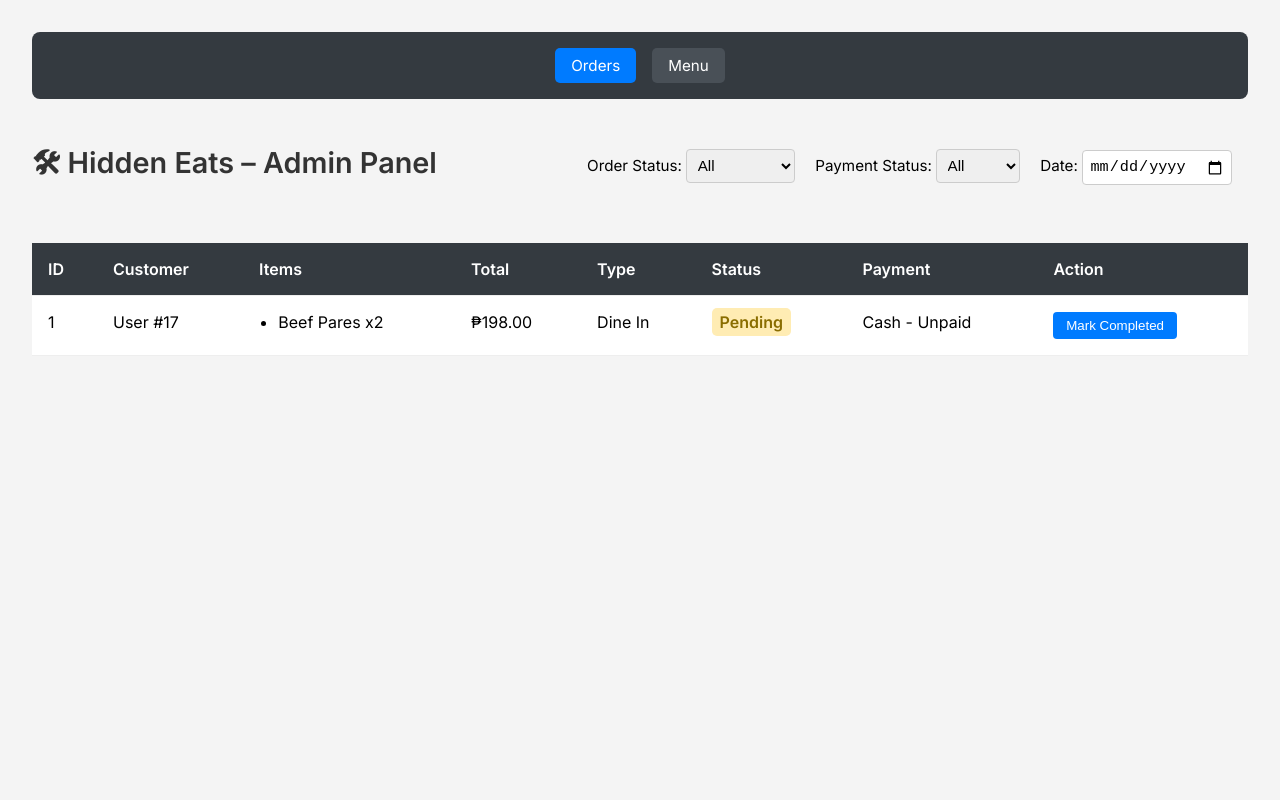
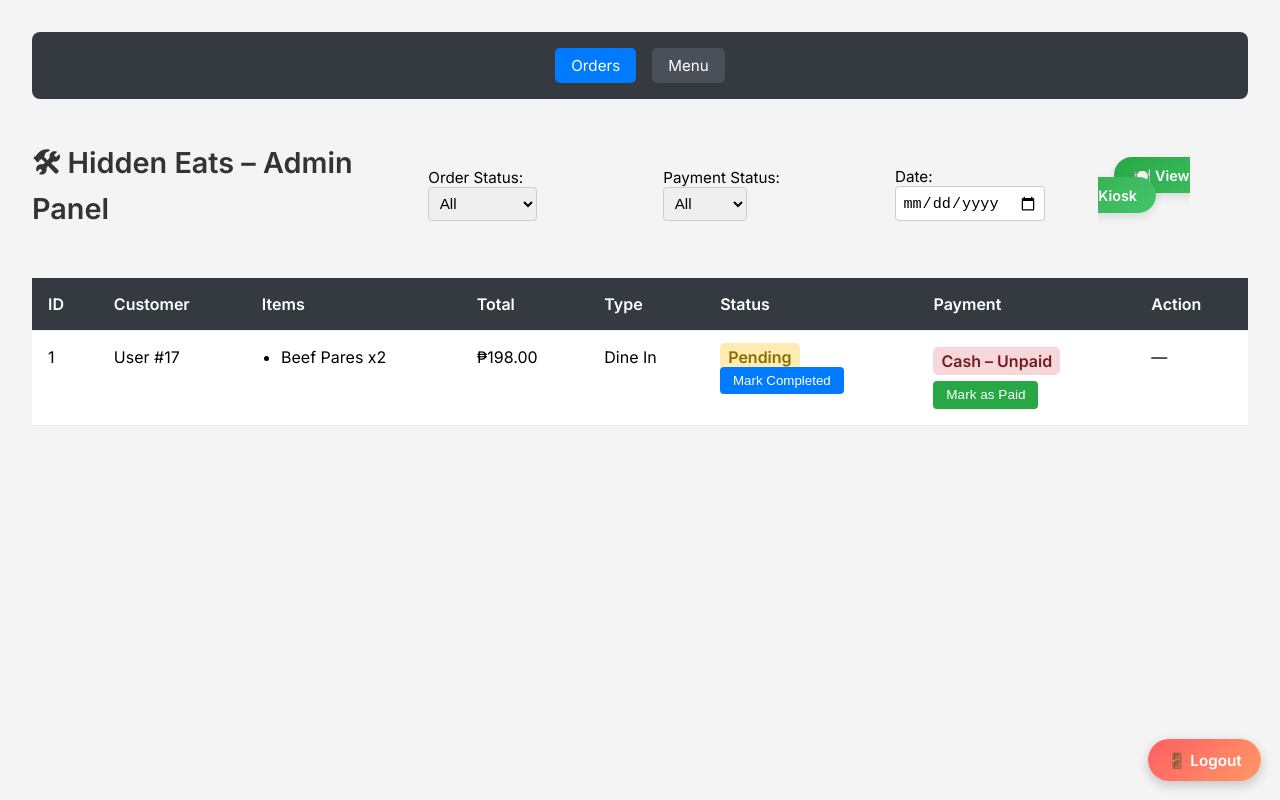
Before and after one commit to PiQiK/IM2, a PHP site: page /admin.php in a window 1280 px wide. Run offline with PHP 8.4, Linux system fonts and the light colour scheme; the visitor is signed in with stand-in values (Sample User, id 1); data comes from the database, SQL or seed files in the repository.

Commit message:
final update

```diff
--- a/CSS/admin.css
+++ b/CSS/admin.css
@@ -156,3 +156,99 @@
   border: 1px solid #ccc;
   font-size: 0.95rem;
 }
+
+.logout-btn {
+  position: fixed;
+  bottom: 1rem;
+  right: 1rem;
+  background-color: #dc3545;
+  color: white;
+  padding: 0.6rem 1rem;
+  border-radius: 30px;
+  font-size: 0.95rem;
+  text-decoration: none;
+  transition: all 0.3s ease;
+  z-index: 2000;
+  box-shadow: 0 2px 8px rgba(0,0,0,0.15);
+  display: flex;
+  align-items: center;
+  gap: 0.4rem;
+}
+
+.logout-btn:hover {
+  background-color: #c82333;
+}
+
+/* Smaller screens: reduce size and show icon only */
+@media (max-width: 768px) {
+  .logout-btn {
+    padding: 0.5rem 0.7rem;
+    font-size: 0.9rem;
+  }
+
+  .logout-btn span {
+    display: none;
+  }
+}
+
+.logout-btn {
+  position: fixed;
+  bottom: 1.2rem;
+  right: 1.2rem;
+  background: linear-gradient(135deg, #ff5e62, #ff9966);
+  color: white;
+  border: none;
+  padding: 0.7rem 1.2rem;
+  border-radius: 50px;
+  font-size: 0.95rem;
+  font-weight: 600;
+  text-decoration: none;
+  display: flex;
+  align-items: center;
+  gap: 0.5rem;
+  box-shadow: 0 4px 12px rgba(0, 0, 0, 0.2);
+  transition: all 0.3s ease;
+  z-index: 1000;
+}
+
+.logout-btn:hover {
+  transform: translateY(-2px);
+  box-shadow: 0 6px 18px rgba(0, 0, 0, 0.25);
+  background: linear-gradient(135deg, #ff3e46, #ff774a);
+}
+
+@media (max-width: 768px) {
+  .logout-btn {
+    padding: 0.6rem 0.8rem;
+    font-size: 0.85rem;
+    border-radius: 40px;
+  }
+
+  .logout-btn span {
+    display: none; /* Icon-only on mobile */
+  }
+}
+
+.kiosk-btn {
+  background: linear-gradient(135deg, #28a745, #45c46b);
+  color: #fff;
+  padding: 0.6rem 1.2rem;
+  border: none;
+  border-radius: 30px;
+  font-size: 0.9rem;
+  font-weight: 600;
+  text-decoration: none;
+  margin-left: 1rem;
+  transition: all 0.3s ease;
+  box-shadow: 0 4px 10px rgba(0,0,0,0.1);
+}
+
+.kiosk-btn:hover {
+  background: linear-gradient(135deg, #218838, #3bb25e);
+  transform: translateY(-2px);
+}
+.refresh-status {
+  display: inline-block;
+  margin-left: 10px;
+  vertical-align: middle;
+}
--- a/LoggedIn.php
+++ b/LoggedIn.php
@@ -99,6 +99,9 @@
         </div>
 
 
+        <a href="logout.php" class="logout-btn" title="Logout">
+         🚪 <span>Logout</span>
+        </a>
         <script src="loggedIn.js"></script>
       </body>
       </html>
--- a/admin.php
+++ b/admin.php
@@ -1,6 +1,13 @@
 <?php
 session_start();
 include 'connect.php';
+
+if (empty($_SESSION['user_id']) || empty($_SESSION['is_admin'])) {
+    header("Location: index.php");
+    exit();
+}
+
+// Prepare filters
 $where = [];
 $params = [];
 $types = '';
@@ -33,22 +40,14 @@
 }
 $stmt->execute();
 $result = $stmt->get_result();
-
-
-if (empty($_SESSION['user_id']) || empty($_SESSION['is_admin'])) {
-    header("Location: index.php");
-    exit();
-}
-
-$result = $conn->query("SELECT * FROM orders ORDER BY created_at DESC");
 ?>
 <!DOCTYPE html>
 <html lang="en">
 <head>
-  <meta charset="UTF-8">
+  <meta charset="UTF-8" />
   <title>Admin Dashboard</title>
-  <link rel="stylesheet" href="CSS/admin.css">
-  <link href="https://fonts.googleapis.com/css2?family=Inter:wght@400;600&display=swap" rel="stylesheet">
+  <link rel="stylesheet" href="CSS/admin.css" />
+  <link href="https://fonts.googleapis.com/css2?family=Inter:wght@400;600&display=swap" rel="stylesheet" />
 </head>
 <body>
 <nav class="admin-nav">
@@ -59,23 +58,33 @@
 <header class="admin-header">
   <h1>🛠 Hidden Eats – Admin Panel</h1>
   <div class="filters">
+    <div class="refresh-status">
+  <img src="IMGS/refresh_spinner.png" alt="Loading..." id="refreshSpinner" style="display: none; width: 24px; vertical-align: middle;" />
+</div>
+
+    <form method="GET" style="display: flex; gap: 1rem; align-items: center;">
       <label>Order Status:
-        <select id="statusFilter">
+        <select name="status" onchange="this.form.submit()">
           <option value="all">All</option>
-          <option value="Pending">Pending</option>
-          <option value="Completed">Completed</option>
+          <option value="Pending" <?= ($_GET['status'] ?? '') === 'Pending' ? 'selected' : '' ?>>Pending</option>
+          <option value="Completed" <?= ($_GET['status'] ?? '') === 'Completed' ? 'selected' : '' ?>>Completed</option>
         </select>
       </label>
       <label>Payment Status:
-        <select id="paymentFilter">
+        <select name="payment" onchange="this.form.submit()">
           <option value="all">All</option>
-          <option value="Unpaid">Unpaid</option>
-          <option value="Paid">Paid</option>
+          <option value="Unpaid" <?= ($_GET['payment'] ?? '') === 'Unpaid' ? 'selected' : '' ?>>Unpaid</option>
+          <option value="Paid" <?= ($_GET['payment'] ?? '') === 'Paid' ? 'selected' : '' ?>>Paid</option>
         </select>
       </label>
       <label>Date:
         <input type="date" name="date" value="<?= htmlspecialchars($_GET['date'] ?? '') ?>" onchange="this.form.submit()" />
       </label>
+    </form>
+  </div>
+  <div class="admin-controls">
+    <a href="LoggedIn.php" class="kiosk-btn" title="Go to Kiosk View">🍽️ View Kiosk</a>
+    <a href="logout.php" class="logout-btn" title="Logout">🚪 Logout</a>
   </div>
 </header>
 
@@ -109,78 +118,30 @@
           <td><?= $row['order_type'] ?></td>
           <td>
             <span class="status <?= strtolower($row['order_status']) ?>"><?= $row['order_status'] ?></span>
+            <?php if ($row['order_status'] !== 'Completed'): ?>
+              <form method="POST" action="status_update.php">
+                <input type="hidden" name="order_id" value="<?= $row['order_id'] ?>" />
+                <button class="complete-btn" type="submit">Mark Completed</button>
+              </form>
+            <?php endif; ?>
           </td>
           <td>
             <span class="payment <?= strtolower($row['payment_status']) ?>">
               <?= $row['payment_method'] ?> – <?= $row['payment_status'] ?>
             </span>
             <?php if ($row['payment_status'] !== 'Paid'): ?>
-    <form method="POST" action="status_update.php" style="margin-top: 6px;">
-      <input type="hidden" name="payment_id" value="<?= $row['order_id'] ?>">
-      <button class="mark-paid-btn">Mark as Paid</button>
+              <form method="POST" action="status_update.php">
+                <input type="hidden" name="payment_id" value="<?= $row['order_id'] ?>" />
+                <button class="mark-paid-btn" type="submit">Mark as Paid</button>
               </form>
             <?php endif; ?>
           </td>
-
-            <td>
-              <?php if ($row['order_status'] !== 'Completed'): ?>
-                <form method="POST" action="status_update.php">
-                  <input type="hidden" name="order_id" value="<?= $row['order_id'] ?>">
-                  <button class="complete-btn">Mark Completed</button>
-                </form>
-              <?php else: ?>
-                —
-              <?php endif; ?>
-            </td>
+          <td>—</td>
         </tr>
       <?php endwhile; ?>
     </tbody>
   </table>
 </section>
 
-  <script>
-    const statusFilter = document.getElementById('statusFilter');
-    const paymentFilter = document.getElementById('paymentFilter');
-    const rows = document.querySelectorAll('#orderTable tbody tr');
-
-    function filterOrders() {
-      const status = statusFilter.value.toLowerCase();
-      const payment = paymentFilter.value.toLowerCase();
-
-      rows.forEach(row => {
-        const rowStatus = row.dataset.status.toLowerCase();
-        const rowPayment = row.dataset.payment.toLowerCase();
-        const statusMatch = (status === 'all' || rowStatus === status);
-        const paymentMatch = (payment === 'all' || rowPayment === payment);
-        row.style.display = statusMatch && paymentMatch ? '' : 'none';
-      });
-    }
-
-    statusFilter.addEventListener('change', filterOrders);
-    paymentFilter.addEventListener('change', filterOrders);
-
-const orderTableBody = document.querySelector('#orderTable tbody');
-
-function fetchOrders() {
-  const status = document.getElementById('statusFilter').value;
-  const payment = document.getElementById('paymentFilter').value;
-  const date = document.querySelector('input[name="date"]').value;
-
-  const params = new URLSearchParams({ status, payment, date });
-
-  fetch('fetch_orders.php?' + params)
-    .then(res => res.text())
-    .then(html => {
-      orderTableBody.innerHTML = html;
-    });
-}
-
-// Initial fetch
-fetchOrders();
-
-// Poll every 15 seconds
-setInterval(fetchOrders, 15000);
-</script>
-
 </body>
 </html>
--- a/fetch_orders.php
+++ b/fetch_orders.php
@@ -1,6 +1,11 @@
 <?php
 include 'connect.php';
 
+// Error reporting (for debugging, you can remove in production)
+error_reporting(E_ALL);
+ini_set('display_errors', 1);
+
+// Apply filters
 $where = [];
 $params = [];
 $types = '';
@@ -37,7 +42,7 @@
 ob_start();
 while ($row = $result->fetch_assoc()):
 ?>
-<tr data-status="<?= $row['order_status'] ?>" data-payment="<?= $row['payment_status'] ?>">
+<tr data-status="<?= htmlspecialchars($row['order_status']) ?>" data-payment="<?= htmlspecialchars($row['payment_status']) ?>">
   <td><?= $row['order_id'] ?></td>
   <td><?= htmlspecialchars($row['customer_name']) ?></td>
   <td>
@@ -48,21 +53,28 @@
     </ul>
   </td>
   <td>₱<?= number_format($row['total_price'], 2) ?></td>
-  <td><?= $row['order_type'] ?></td>
+  <td><?= htmlspecialchars($row['order_type']) ?></td>
   <td>
     <span class="status <?= strtolower($row['order_status']) ?>"><?= $row['order_status'] ?></span>
-  </td>
-  <td><?= $row['payment_method'] ?> - <?= $row['payment_status'] ?></td>
-  <td>
     <?php if ($row['order_status'] !== 'Completed'): ?>
-      <form method="POST" action="status_update.php">
+      <form method="POST" action="status_update.php" style="margin-top: 6px;">
         <input type="hidden" name="order_id" value="<?= $row['order_id'] ?>">
         <button class="complete-btn">Mark Completed</button>
       </form>
-    <?php else: ?>
-      —
     <?php endif; ?>
   </td>
+  <td>
+    <span class="payment <?= strtolower($row['payment_status']) ?>">
+      <?= htmlspecialchars($row['payment_method']) ?> – <?= $row['payment_status'] ?>
+    </span>
+    <?php if ($row['payment_status'] !== 'Paid'): ?>
+      <form method="POST" action="status_update.php" style="margin-top: 6px;">
+        <input type="hidden" name="payment_id" value="<?= $row['order_id'] ?>">
+        <button class="mark-paid-btn">Mark as Paid</button>
+      </form>
+    <?php endif; ?>
+  </td>
+  <td>—</td>
 </tr>
 <?php endwhile;
 
```
Also changed, not shown: CSS/LoggedIn.css (+39 -0 lines), status_update.php (+15 -6 lines), IMGS/refresh_spinner.png (added). Lines whose indentation alone changed are shown as unchanged.
